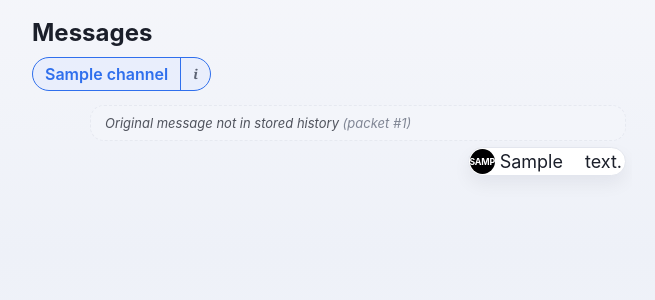
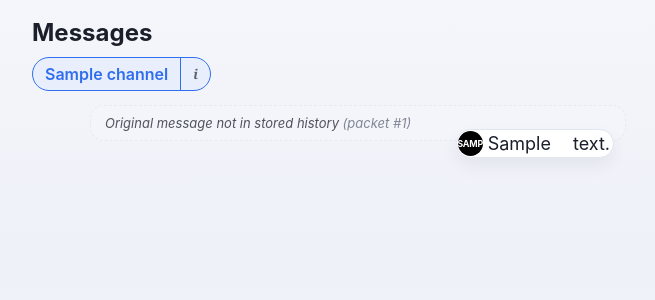
Before and after one commit to basti00/meshapp, a Flask app: a page that uses templates/base.html in a window 1280 px wide. Shown: the part 67-367 px from the top of the page, without its empty margins (308-963 px from the left). Run offline with Flask 3, Linux system fonts and the light colour scheme; tables that the repository leaves empty hold one stand-in row (values such as "Sample post").

Commit message:
Overlap tapback pills onto the parent message bubble
Co-Authored-By: Claude Fable 5 <noreply@anthropic.com>

```diff
--- a/static/style.css
+++ b/static/style.css
@@ -663,16 +663,20 @@ body:has(.messages-page) main {
 }
 
 /* ---------- Tapback capsules ---------- */
-/* Reactions render as small capsules under the message they react to. They
-   wrap onto a new row once they overflow the available width. The negative
-   top margin snugs the row up against its parent bubble despite the list gap. */
+/* Reactions render as small capsules overlapping the bottom edge of the
+   message they react to. They wrap onto a new row once they overflow the
+   available width. The negative top margin cancels the list gap and pulls
+   the row up over the parent bubble. */
 .tapback-row {
   display: flex;
   flex-wrap: wrap;
   justify-content: flex-end;
   gap: 6px;
-  margin-top: -4px;
+  margin-top: -22px;
   padding-left: 16px;
+  padding-right: 12px;
+  position: relative;
+  z-index: 1;
 }
 
 .tapback {
```
